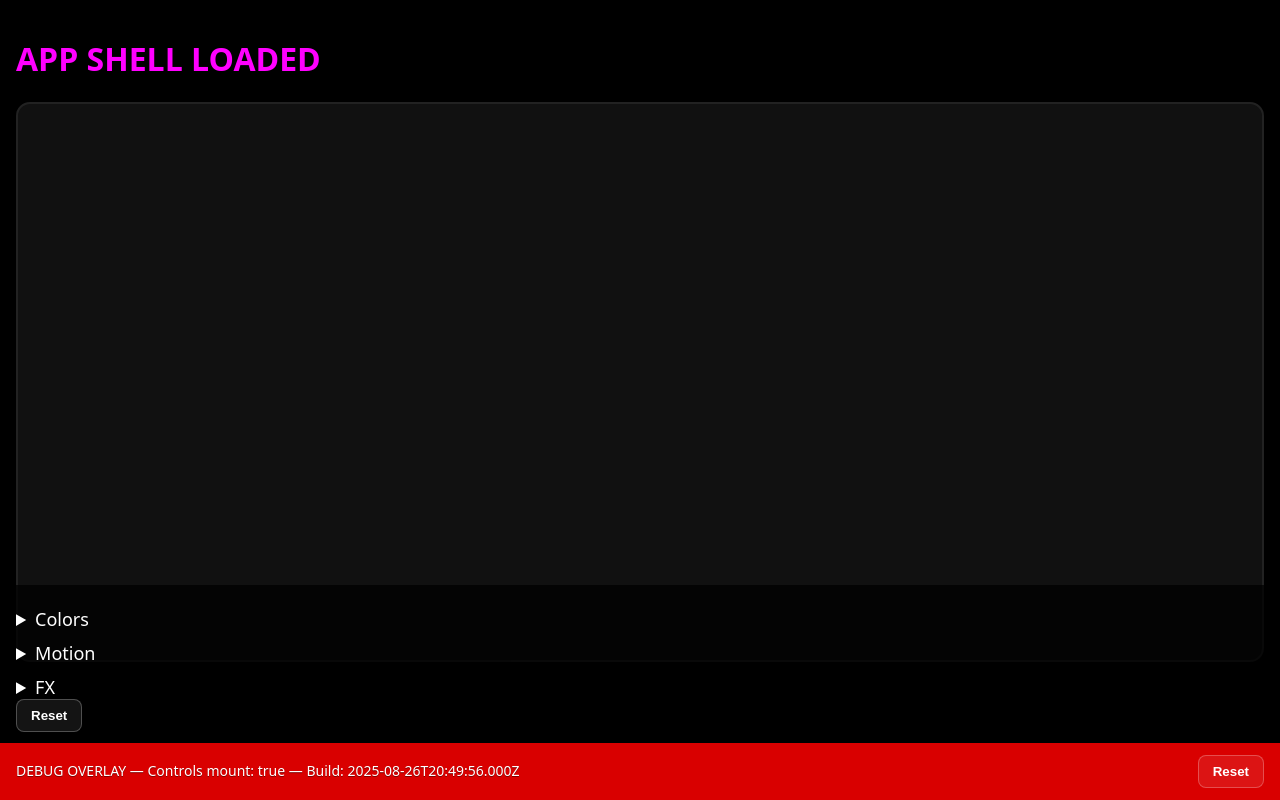
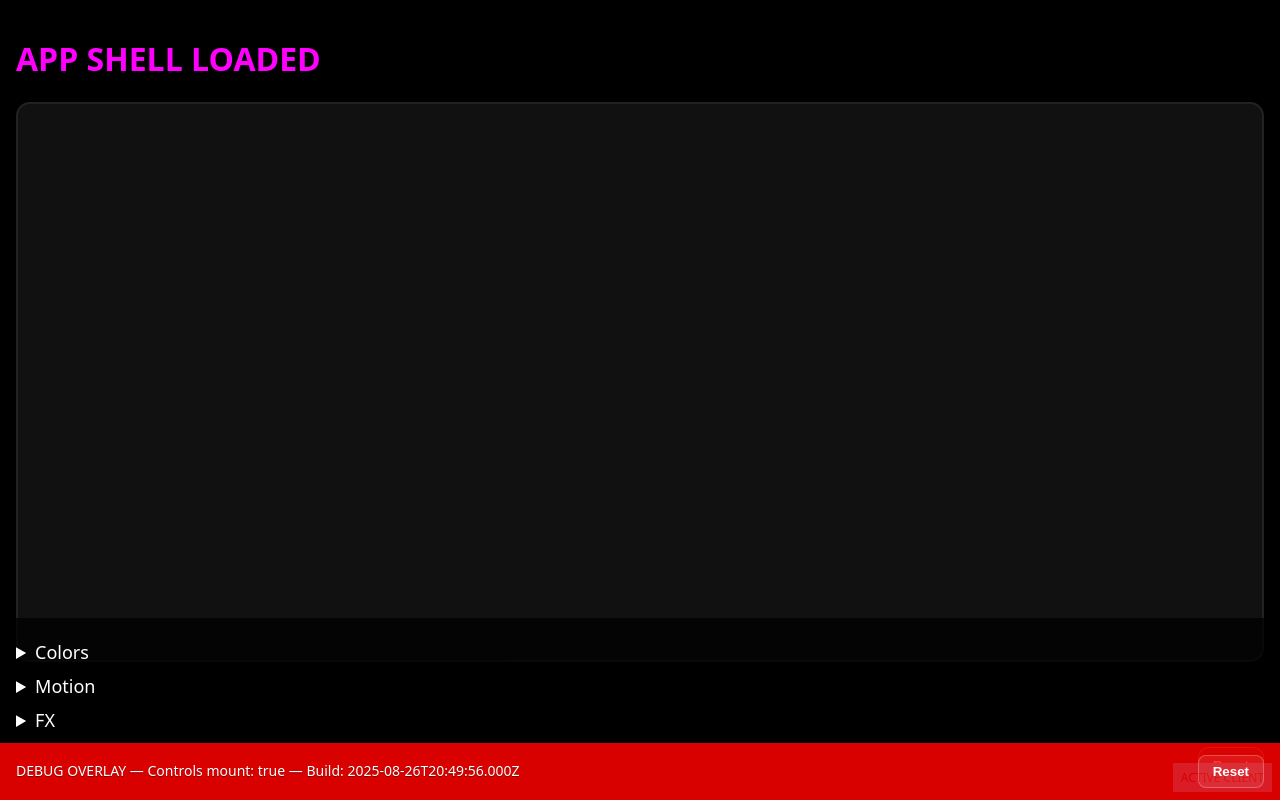
Before and after one commit to fromabovellc-gif/Shade-is-shading, a React (Vite) app in the folder client/: page / in a window 1280 px wide. Built offline with nearby package versions, Linux system fonts and the light colour scheme.

Commit message:
refactor: unify client root

```diff
--- a/client/index.html
+++ b/client/index.html
@@ -3,6 +3,7 @@
   <head>
     <meta charset="UTF-8" />
     <meta name="viewport" content="width=device-width,initial-scale=1" />
+    <meta name="active-client" content="client/index.html" />
     <title>Shadervibe</title>
   </head>
   <body>
--- a/client/src/App.tsx
+++ b/client/src/App.tsx
@@ -1,15 +1,12 @@
 import React, { useEffect } from "react";
 import Controls from "./components/Controls";
 import DebugOverlay from "./components/DebugOverlay";
+import ResetButton from "./components/ResetButton";
 import "./index.css";
 
 export default function App() {
   useEffect(() => {
-    console.log(`[App] mounted @ ${new Date().toISOString()}`);
-    const canvas = document.getElementById("shader-canvas");
-    if (canvas) {
-      console.log("[Canvas] ready");
-    }
+    console.log("[App] ACTIVE", new Date().toISOString());
   }, []);
 
   return (
@@ -23,7 +20,7 @@ export default function App() {
           position: "fixed",
           left: 0,
           right: 0,
-          bottom: 56,
+          bottom: "56px",
           padding: "12px 16px",
           zIndex: 100000,
           pointerEvents: "auto",
@@ -33,6 +30,21 @@ export default function App() {
       >
         <Controls />
       </div>
+      <ResetButton />
+      <div
+        style={{
+          position: "fixed",
+          right: 8,
+          bottom: 8,
+          zIndex: 999999,
+          background: "#0bf",
+          color: "#000",
+          padding: "6px 8px",
+          fontSize: 12,
+        }}
+      >
+        ACTIVE CLIENT
+      </div>
       <DebugOverlay />
     </div>
   );
--- a/client/src/components/Controls.tsx
+++ b/client/src/components/Controls.tsx
@@ -1,5 +1,4 @@
 import React, { useEffect, useState } from "react";
-import { resetControls } from "../lib/resetControls";
 
 const read = (k: string, d: number) => {
   const v = localStorage.getItem(k);
@@ -20,13 +19,6 @@ function Controls() {
   useEffect(() => write("hue", hue), [hue]);
   useEffect(() => write("speed", speed), [speed]);
   useEffect(() => write("intensity", intensity), [intensity]);
-
-  const resetAll = () => {
-    setHue(0.6);
-    setSpeed(1.0);
-    setIntensity(1.0);
-    resetControls();
-  };
 
   return (
     <div className="controls-panel">
@@ -74,8 +66,6 @@ function Controls() {
           />
         </div>
       </details>
-
-      <button className="reset-btn" onClick={resetAll}>Reset</button>
     </div>
   );
 }
--- a/client/src/components/ResetButton.tsx
+++ b/client/src/components/ResetButton.tsx
@@ -1,25 +1,22 @@
 import React from "react";
-const keys = ["sv_hue", "sv_speed", "sv_intensity"];
+import { resetControls } from "../lib/resetControls";
+
 export default function ResetButton() {
-  const onClick = () => {
-    keys.forEach((k) => localStorage.removeItem(k));
-    location.reload();
-  };
   return (
     <button
-      onClick={onClick}
+      onClick={resetControls}
       aria-label="Reset controls"
       style={{
         position: "fixed",
         right: 16,
         bottom: 16,
-        zIndex: 2147483647,
+        zIndex: 100000,
         padding: "10px 14px",
         background: "#111",
         color: "#fff",
         border: "1px solid rgba(255,255,255,.35)",
         borderRadius: 10,
-        fontWeight: 600
+        fontWeight: 600,
       }}
     >
       Reset
--- a/client/src/index.css
+++ b/client/src/index.css
@@ -3,7 +3,6 @@
 html, body, #root { height: 100%; }
 body {
   margin: 0;
-  overflow-x: hidden;
   background:#000;
   color:#fff;
   font-family: system-ui, -apple-system, Segoe UI, Roboto, Helvetica, Arial, sans-serif;
@@ -56,14 +55,3 @@ body {
   align-items: center;
   justify-content: space-between;
 }
-.reset-btn {
-  appearance: none;
-  border: 1px solid rgba(255,255,255,0.25);
-  background: rgba(255,255,255,0.08);
-  color: #fff;
-  padding: 8px 14px;
-  border-radius: 8px;
-  font-weight: 600;
-  cursor: pointer;
-}
-.reset-btn:hover { background: rgba(255,255,255,0.15); }
```
Also changed, not shown: package.json (+4 -4 lines), client/vite.config.ts (renamed from vite.config.ts).
